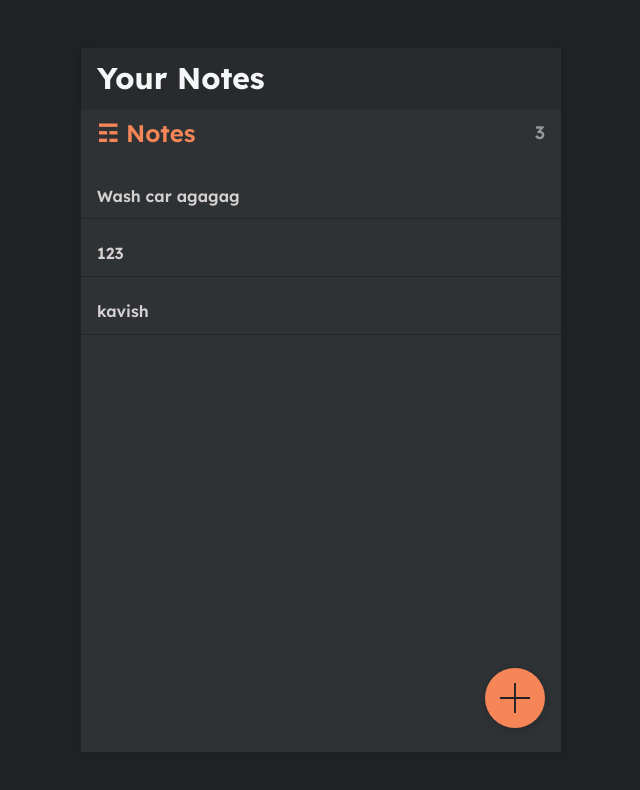
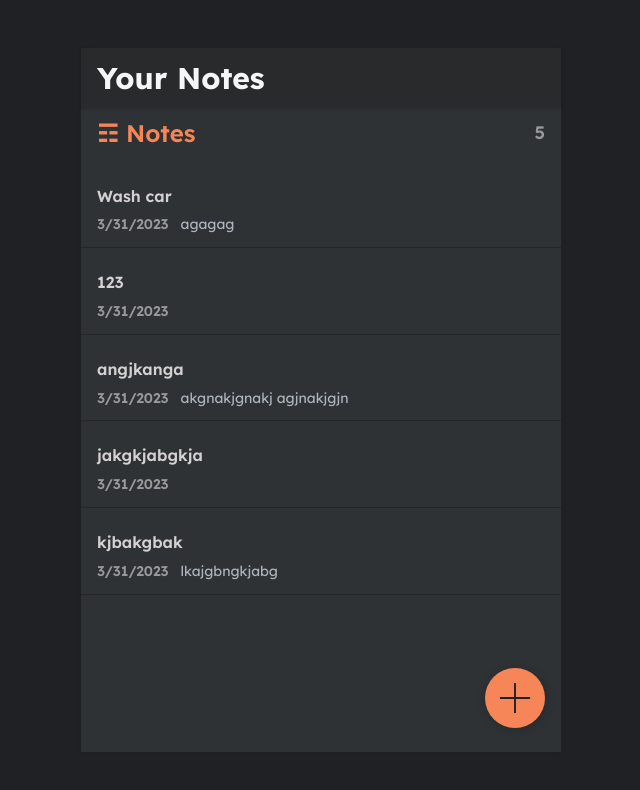
Before and after one commit to universekavish/take-notes-app, a React (Create React App) app: page / in a window 1280 px wide. Shown: the top 790 px of the page, without its empty margins (319-959 px from the left). Built offline with nearby package versions, Linux system fonts and the light colour scheme; data requests are answered from the project's data file.

Commit message:
generate title and body

```diff
--- a/db.json
+++ b/db.json
@@ -3,17 +3,27 @@
     {
       "id": 3,
       "body": "Wash car\n\nagagag",
-      "updated": "2023-03-31T17:56:50.028Z"
+      "updated": "2023-03-31T19:26:36.356Z"
     },
     {
       "body": "123",
-      "updated": "2023-03-31T19:19:53.016Z",
+      "updated": "2023-03-31T19:26:37.925Z",
       "id": 4
     },
     {
-      "body": "kavish",
-      "updated": "2023-03-31T19:20:48.949Z",
+      "body": "angjkanga\nakgnakjgnakj\nagjnakjgjn",
+      "updated": "2023-03-31T19:26:55.988Z",
       "id": 5
+    },
+    {
+      "body": "jakgkjabgkja",
+      "updated": "2023-03-31T19:27:20.659Z",
+      "id": 6
+    },
+    {
+      "body": "kjbakgbak\n\n\nlkajgbngkjabg",
+      "updated": "2023-03-31T19:27:40.160Z",
+      "id": 7
     }
   ]
 }
--- a/src/components/ListItem.js
+++ b/src/components/ListItem.js
@@ -10,12 +10,39 @@
 //     )
 // }
 
+let getDate = (note) => {
+    return new Date(note.updated).toLocaleDateString()
+}
+
+let getTitle = (note) => {
+    const title = note.body.split('\n')[0]
+
+    if(title.length > 45){
+        return title.slice(0,45)
+    }
+
+    return title
+}
+
+let getContent = (note) => {
+    let title = getTitle(note)
+    let content = note.body.replaceAll('\n', ' ')
+    content = content.replaceAll(title, '')
+
+    if(content.length > 45) {
+        return content.slice(0, 45)
+    } else {
+        return content
+    }
+}
+
 // we can destructure props by this manner instead of above.
 const ListItem = ({ note }) => {
     return (
         <Link to={`/note/${note.id}`}>
             <div className="notes-list-item">
-                <h3>{note.body}</h3>
+                <h3>{getTitle(note)}</h3>
+                <p><span>{getDate(note)}</span>{getContent(note)}</p>
 
             </div>
         </Link>
```
